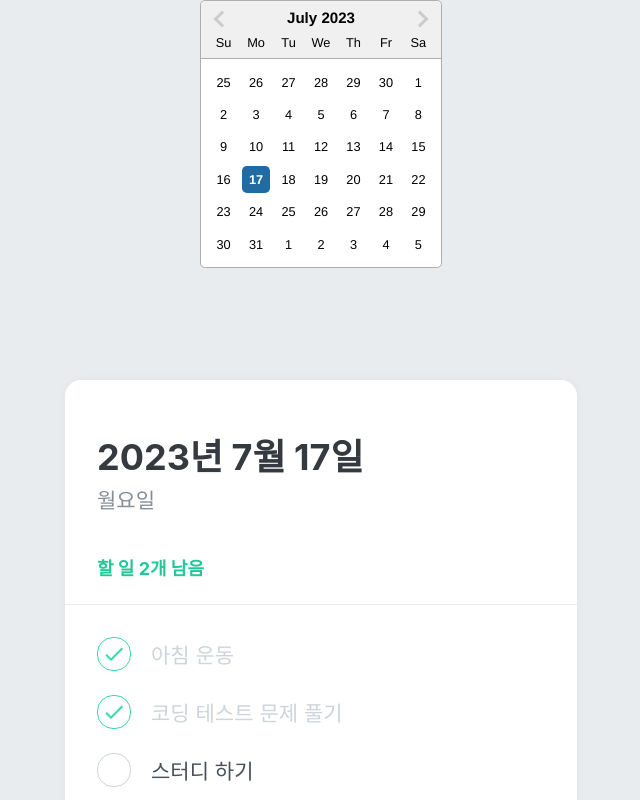
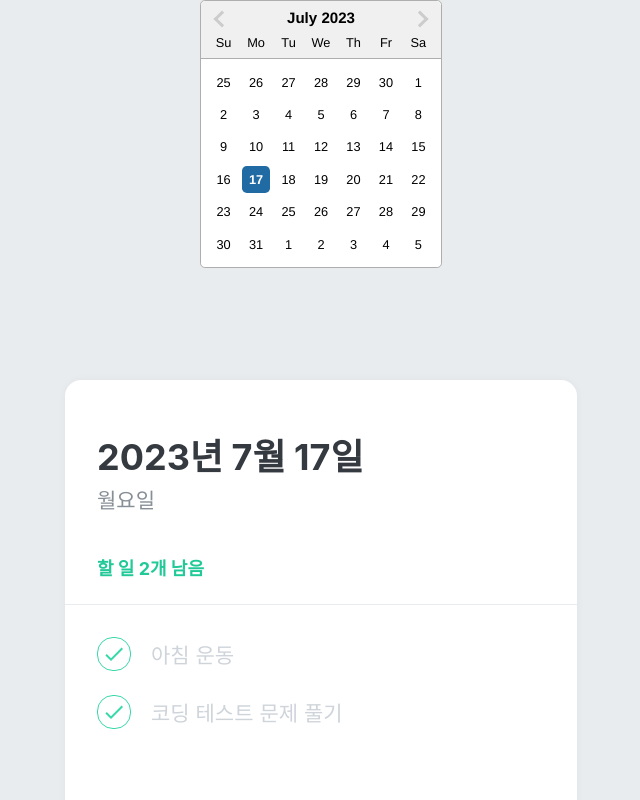
Before and after one commit to young3479/Todolist, a React app in the folder todolist/: page / in a window 1280 px wide. Shown: the top 800 px of the page, without its empty margins (319-959 px from the left). Built offline with nearby package versions, Linux system fonts and the light colour scheme.

Commit message:
해당 날짜에 맞는 투두 표시(미완)

```diff
--- a/todolist/src/TodoContext.js
+++ b/todolist/src/TodoContext.js
@@ -1,9 +1,10 @@
-import React, { createContext, useReducer, useContext, useRef } from 'react';
+import React, { createContext, useReducer, useContext, useRef, useState } from 'react';
 import PropTypes from "prop-types";
 
 const TodoStateContext = createContext(null);
 const TodoDispatchContext = createContext(null);
 const TodoNextIdContext = createContext(null);
+const TodoSelectedDateContext = createContext(null);
 
 function todoReducer(state, action) {
     switch (action.type) {
@@ -24,34 +25,51 @@ const initialTodos = [
     {
         id: 1,
         text: '아침 운동',
-        done: true
+        done: true,
+        date: new Date() // 현재 날짜
     },
     {
         id: 2,
         text: '코딩 테스트 문제 풀기',
-        done: true
+        done: true,
+        date: new Date() // 현재 날짜
     },
-    { id: 3, text: '스터디 하기', done: false },
-    { id: 4, text: '리액트 공부하기', done: false }
+    {
+        id: 3,
+        text: '스터디 하기',
+        done: false,
+        date: new Date('2023-07-12') // 예시: 2023년 7월 12일
+    },
+    {
+        id: 4,
+        text: '리액트 공부하기',
+        done: false,
+        date: new Date('2023-07-12') // 예시: 2023년 7월 12일
+    }
 ];
 
 export function TodoProvider({ children }) {
     const [state, dispatch] = useReducer(todoReducer, initialTodos);
     const nextId = useRef(5);
+    const [selectedDate] = useState(new Date()); // 선택된 날짜 상태 생성
 
     return (
         <TodoStateContext.Provider value={state}>
             <TodoDispatchContext.Provider value={dispatch}>
                 <TodoNextIdContext.Provider value={nextId}>
-                    {children}
+                    <TodoSelectedDateContext.Provider value={selectedDate}>
+                        {children}
+                    </TodoSelectedDateContext.Provider>
                 </TodoNextIdContext.Provider>
             </TodoDispatchContext.Provider>
         </TodoStateContext.Provider>
     );
 }
+
 TodoProvider.propTypes = {
     children: PropTypes.node.isRequired,
 };
+
 export function useTodoState() {
     return useContext(TodoStateContext);
 }
@@ -63,3 +81,7 @@ export function useTodoDispatch() {
 export function useTodoNextId() {
     return useContext(TodoNextIdContext);
 }
+
+export function useSelectedDate() {
+    return useContext(TodoSelectedDateContext);
+}
--- a/todolist/src/components/TodoList.js
+++ b/todolist/src/components/TodoList.js
@@ -1,7 +1,7 @@
 import React from 'react';
 import styled from 'styled-components';
 import TodoItem from './TodoItem';
-import { useTodoState } from '../TodoContext';
+import { useSelectedDate, useTodoState } from '../TodoContext';
 
 const TodoListBlock = styled.div`
   flex: 1;
@@ -12,14 +12,32 @@ const TodoListBlock = styled.div`
 
 function TodoList() {
     const todos = useTodoState();
+    const selectedDate = useSelectedDate();
+
+    const filteredTodos = todos.filter(todo => {
+        const todoDate = new Date(todo.date);
+        const selectedDateOnly = new Date(
+            selectedDate.getFullYear(),
+            selectedDate.getMonth(),
+            selectedDate.getDate()
+        );
+
+        return (
+            todoDate.getFullYear() === selectedDateOnly.getFullYear() &&
+            todoDate.getMonth() === selectedDateOnly.getMonth() &&
+            todoDate.getDate() === selectedDateOnly.getDate()
+        );
+    });
+
     return (
         <TodoListBlock>
-            {todos.map(todo => (
+            {filteredTodos.map(todo => (
                 <TodoItem
                     id={todo.id}
                     text={todo.text}
                     done={todo.done}
                     key={todo.id}
+                    date={todo.date}
                 />
             ))}
         </TodoListBlock>
```
Also changed, not shown: todolist/src/components/TodoItem.js (+13 -5 lines).
